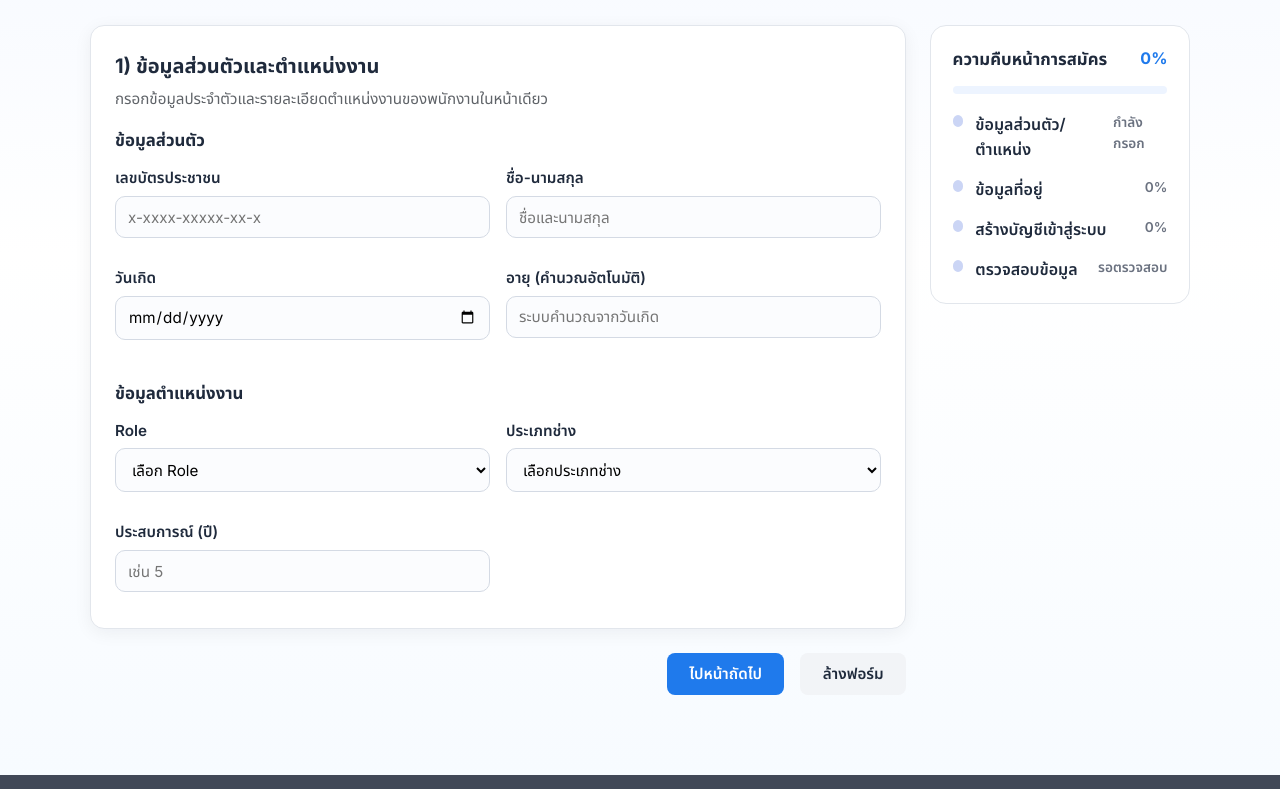
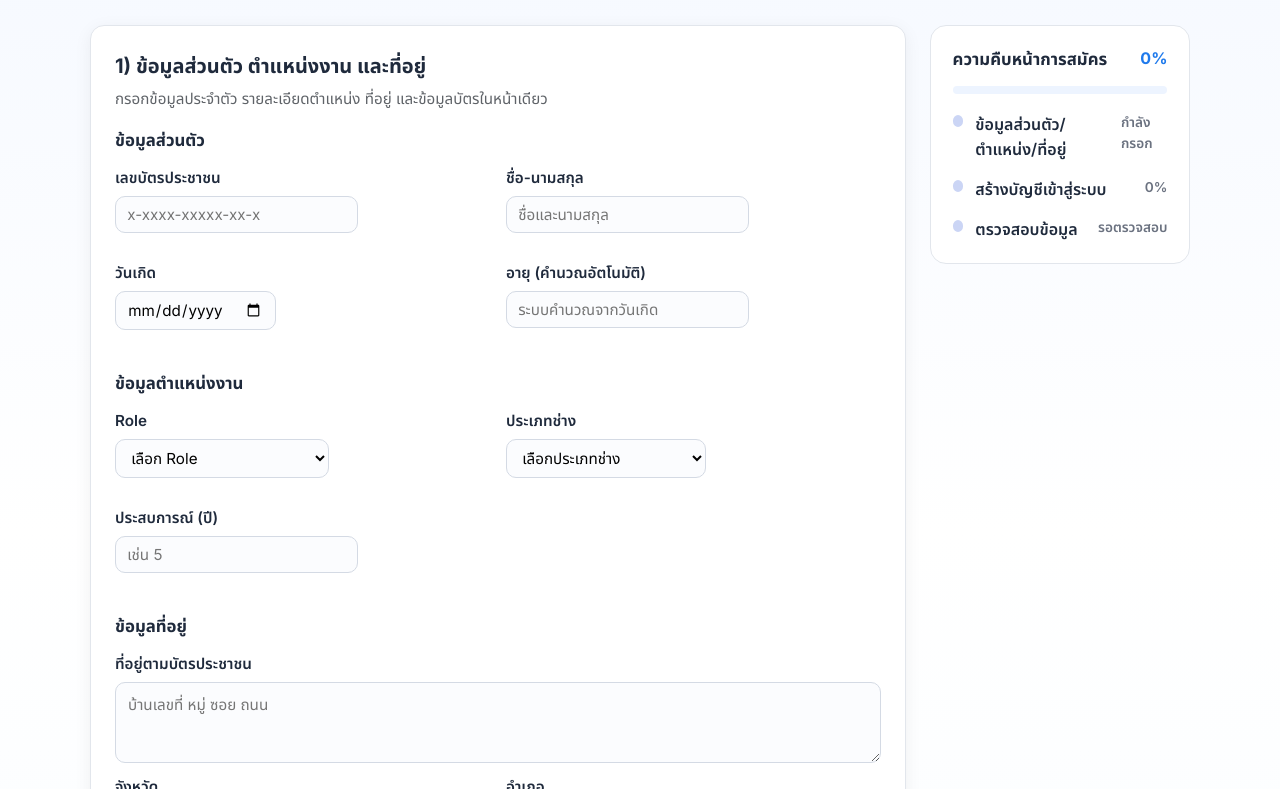
Before and after one commit to SakrananTH/SkillGauge01, a React (Create React App) app: page /admin/worker-registration in a window 1280 px wide. Shown: the part 251-1040 px from the top of the page. Built offline with nearby package versions, Linux system fonts and the light colour scheme; sample sign-in values are in the browser's storage; some icons are missing; a web font is replaced by a local one.

Commit message:
style: tighten admin form layout

```diff
--- a/src/pages/admin/AdminUsersTable.js
+++ b/src/pages/admin/AdminUsersTable.js
@@ -88,20 +88,6 @@ const AdminUsersTable = () => {
             onClick={() => navigate('/admin/worker-registration')}
           >
             เปิดแบบฟอร์มลงทะเบียน
-          </button>
-        </article>
-
-        <article className="admin-users-card">
-          <h3>สร้างบัญชีเข้าสู่ระบบ</h3>
-          <p>
-            สมัครบัญชีสำหรับใช้งานแพลตฟอร์ม Skill Gauge กรอกเพียงข้อมูลติดต่อและกำหนดรหัสผ่านเพื่อเปิดสิทธิ์ให้พนักงาน
-          </p>
-          <button
-            type="button"
-            className="admin-users-card__button admin-users-card__button--secondary"
-            onClick={() => navigate('/admin/signup')}
-          >
-            สร้างบัญชีเข้าสู่ระบบ
           </button>
         </article>
       </div>
--- a/src/pages/admin/AdminWorkerRegistration.css
+++ b/src/pages/admin/AdminWorkerRegistration.css
@@ -89,8 +89,11 @@
   padding: 1.25rem 1.35rem;
   box-shadow: 0 10px 30px rgba(30, 64, 175, 0);
   position: sticky;
-  top: 2rem;
+  top: 1.5rem;
   margin-left: auto;
+  align-self: flex-start;
+  max-height: calc(100vh - 2.5rem);
+  overflow-y: auto;
 }
 
 .progress-card-header {
@@ -168,7 +171,8 @@
 
   .registration-progress-card {
     width: 100%;
-    position: static;
+    margin-left: 0;
+    top: 1rem;
   }
 }
 
@@ -252,10 +256,18 @@
 .field textarea {
   border: 1px solid #d4dae4;
   border-radius: 10px;
-  padding: 0.65rem 0.75rem;
+  padding: 0.5rem 0.7rem;
   font-size: 0.95rem;
   font-family: 'Inter', 'Noto Sans Thai', sans-serif;
   background: #fbfcfe;
+  width: fit-content;
+  max-width: 100%;
+  align-self: flex-start;
+}
+
+.field select {
+  width: fit-content;
+  padding-right: 2.5rem;
 }
 
 .trade-select-field {
@@ -269,6 +281,16 @@
 
 .field textarea {
   resize: vertical;
+  padding: 0.7rem 0.75rem;
+}
+
+.field textarea[data-field-id="addressOnId"],
+.field textarea[data-field-id="currentAddress"] {
+  width: 100%;
+}
+
+.field input[data-field-id="accountEmail"] {
+  width: 100%;
 }
 
 .field-stack {
--- a/src/pages/admin/AdminWorkerRegistration.js
+++ b/src/pages/admin/AdminWorkerRegistration.js
@@ -23,25 +23,19 @@ const roleOptions = [
 const STEP_FLOW = [
   {
     key: 'personal',
-    title: '1) ข้อมูลส่วนตัวและตำแหน่งงาน',
-    label: 'ข้อมูลส่วนตัว/ตำแหน่ง',
-    description: 'กรอกข้อมูลประจำตัวและรายละเอียดตำแหน่งงานของพนักงานในหน้าเดียว'
-  },
-  {
-    key: 'address',
-    title: '2) ข้อมูลที่อยู่และบัตร',
-    label: 'ข้อมูลที่อยู่',
-    description: 'รายละเอียดที่อยู่ จังหวัด อำเภอ ตำบล และวันออก/หมดอายุบัตร'
+    title: '1) ข้อมูลส่วนตัว ตำแหน่งงาน และที่อยู่',
+    label: 'ข้อมูลส่วนตัว/ตำแหน่ง/ที่อยู่',
+    description: 'กรอกข้อมูลประจำตัว รายละเอียดตำแหน่ง ที่อยู่ และข้อมูลบัตรในหน้าเดียว'
   },
   {
     key: 'credentials',
-    title: '3) สร้างบัญชีเข้าสู่ระบบ',
+    title: '2) สร้างบัญชีเข้าสู่ระบบ',
     label: 'สร้างบัญชีเข้าสู่ระบบ',
     description: 'สร้างอีเมลและรหัสผ่านสำหรับเข้าสู่ระบบ'
   },
   {
     key: 'review',
-    title: '4) ตรวจสอบและยืนยันข้อมูล',
+    title: '3) ตรวจสอบและยืนยันข้อมูล',
     label: 'ตรวจสอบข้อมูล',
     description: 'ตรวจสอบความถูกต้องของข้อมูลทั้งหมดก่อนบันทึก'
   }
@@ -59,9 +53,7 @@ const STEP_FIELD_PATHS = {
     ['personal', 'birthDate'],
     ['employment', 'role'],
     ['employment', 'tradeType'],
-    ['employment', 'experienceYears']
-  ],
-  address: [
+    ['employment', 'experienceYears'],
     ['address', 'addressOnId'],
     ['address', 'province'],
     ['address', 'district'],
@@ -230,7 +222,7 @@ const AdminWorkerRegistration = () => {
       {
         key: 'personal',
         title: 'ข้อมูลส่วนตัว',
-        stepIndex: 0,
+        stepIndex: STEP_INDEX_BY_KEY.personal,
         items: [
           { label: 'ชื่อ-นามสกุล', value: form.personal.fullName?.trim() || 'ไม่ระบุ' },
           { label: 'เลขบัตรประชาชน', value: form.personal.nationalId?.trim() || 'ไม่ระบุ' },
@@ -241,7 +233,7 @@ const AdminWorkerRegistration = () => {
       {
         key: 'employment',
         title: 'ข้อมูลตำแหน่งงาน',
-        stepIndex: 0,
+        stepIndex: STEP_INDEX_BY_KEY.personal,
         items: [
           { label: 'ตำแหน่ง', value: selectedRoleLabel },
           { label: 'ประเภทช่าง', value: selectedTradeLabel },
@@ -251,7 +243,7 @@ const AdminWorkerRegistration = () => {
       {
         key: 'address',
         title: 'ข้อมูลที่อยู่',
-        stepIndex: 1,
+        stepIndex: STEP_INDEX_BY_KEY.personal,
         items: [
           { label: 'ที่อยู่ตามบัตรประชาชน', value: form.address.addressOnId?.trim() || 'ไม่ระบุ' },
           { label: 'จังหวัด', value: form.address.province?.trim() || 'ไม่ระบุ' },
@@ -264,7 +256,7 @@ const AdminWorkerRegistration = () => {
       {
         key: 'identity',
         title: 'ข้อมูลบัตรประชาชน',
-        stepIndex: 1,
+        stepIndex: STEP_INDEX_BY_KEY.personal,
         items: [
           { label: 'วันออกบัตร', value: formatDate(form.identity.issueDate) },
           { label: 'วันหมดอายุบัตร', value: formatDate(form.identity.expiryDate) }
@@ -273,7 +265,7 @@ const AdminWorkerRegistration = () => {
       {
         key: 'account',
         title: 'บัญชีเข้าสู่ระบบ',
-        stepIndex: 2,
+        stepIndex: STEP_INDEX_BY_KEY.credentials,
         items: [
           { label: 'อีเมลเข้าสู่ระบบ', value: form.credentials.email.trim() || 'ไม่ระบุ' },
           {
@@ -646,19 +638,20 @@ const AdminWorkerRegistration = () => {
                 </div>
               </div>
             </section>
-          </div>
-        );
-      case 'address':
-        return (
+
+            <section className="field-section">
+              <h3 className="field-section-title">ข้อมูลที่อยู่</h3>
               <div className="field-grid one-column">
                 <div className="field">
                   <label>ที่อยู่ตามบัตรประชาชน</label>
                   <textarea
+                    data-field-id="addressOnId"
                     value={form.address.addressOnId}
                     onChange={handleInputChange('address', 'addressOnId')}
                     rows={3}
                     placeholder="บ้านเลขที่ หมู่ ซอย ถนน"
                   />
+                </div>
               </div>
 
               <div className="field-grid two-columns">
@@ -700,16 +693,22 @@ const AdminWorkerRegistration = () => {
                 </div>
               </div>
 
+              <div className="field-grid one-column">
                 <div className="field">
                   <label>ที่อยู่ปัจจุบัน</label>
                   <textarea
+                    data-field-id="currentAddress"
                     value={form.address.currentAddress}
                     onChange={handleInputChange('address', 'currentAddress')}
                     rows={3}
                     placeholder="รายละเอียดที่อยู่ปัจจุบัน"
                   />
                 </div>
+              </div>
+            </section>
 
+            <section className="field-section">
+              <h3 className="field-section-title">ข้อมูลบัตรประชาชน</h3>
               <div className="field-grid two-columns">
                 <div className="field">
                   <label>วันออกบัตร</label>
@@ -728,6 +727,7 @@ const AdminWorkerRegistration = () => {
                   />
                 </div>
               </div>
+            </section>
           </div>
         );
       case 'credentials':
@@ -746,6 +746,7 @@ const AdminWorkerRegistration = () => {
                 <div className="field">
                   <label>อีเมลสำหรับเข้าสู่ระบบ</label>
                   <input
+                    data-field-id="accountEmail"
                     type="email"
                     value={form.credentials.email}
                     onChange={handleInputChange('credentials', 'email')}
```
Lines whose indentation alone changed are shown as unchanged.
